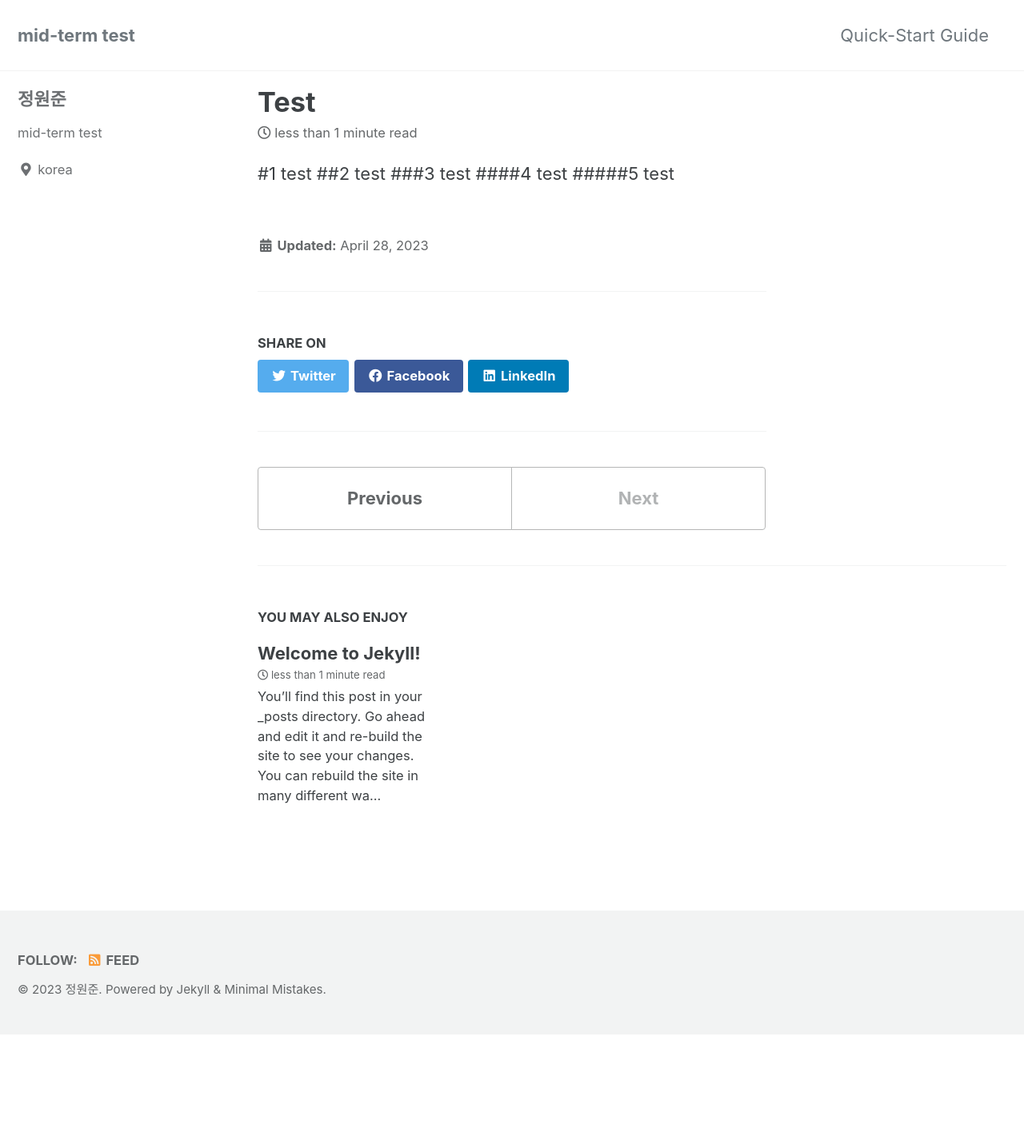
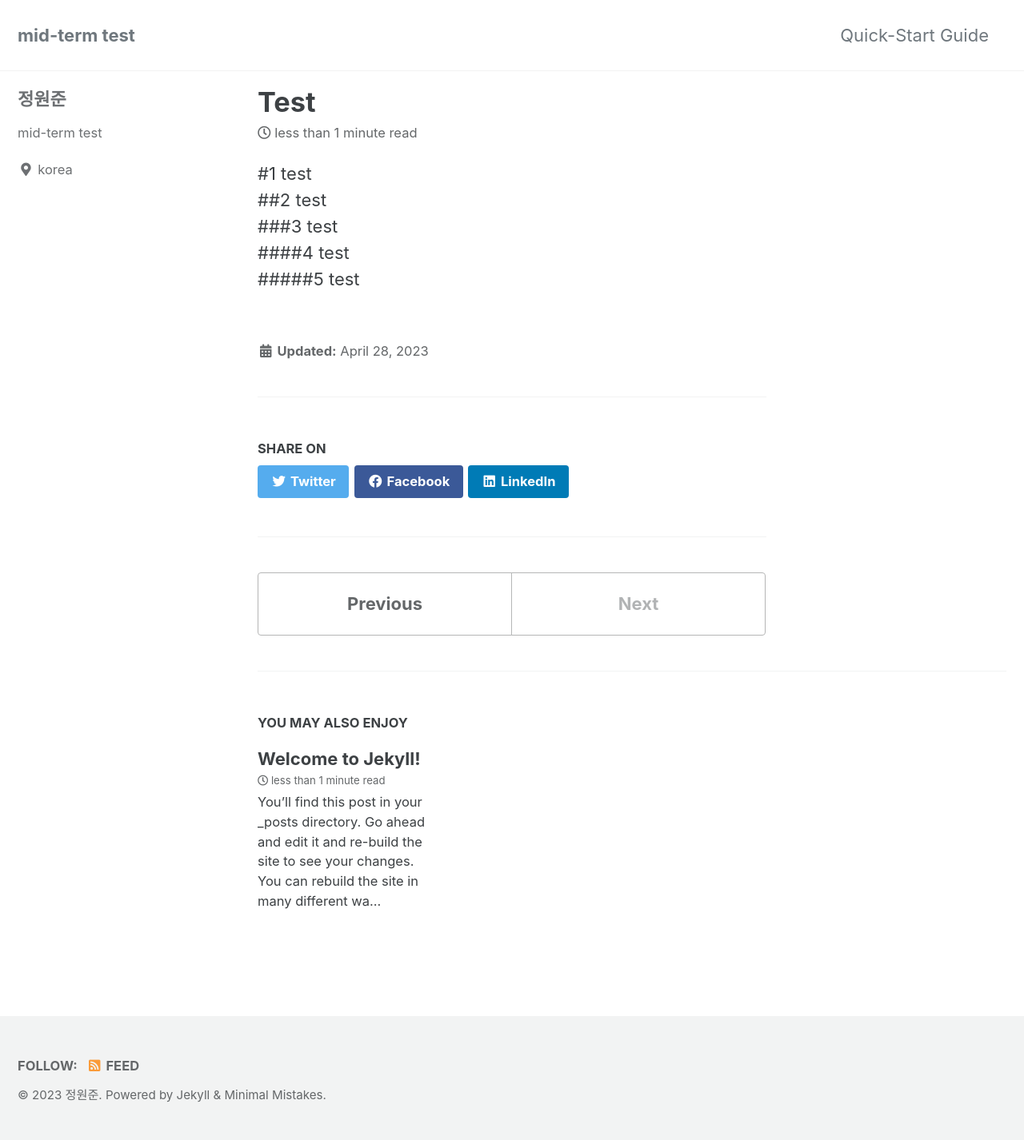
Before and after one commit to Seoulice/Seoulice.github.io, a Jekyll site: the page built from _posts/2023-04-28-test.markdown, in a window 1280 px wide. Shown: the whole page at 80% size. Built offline with Jekyll 4.4.1, drawn with Linux system fonts in a browser that asks for light colours; cached includes are drawn as plain includes; before the commit the page ends 1294 px from its top, so only the background shows below that.

```diff
--- a/_posts/2023-04-28-test.markdown
+++ b/_posts/2023-04-28-test.markdown
@@ -1,5 +1,5 @@
-#1 test
-##2 test
-###3 test
-####4 test
+#1 test<br>
+##2 test<br>
+###3 test<br>
+####4 test<br>
 #####5 test
```
